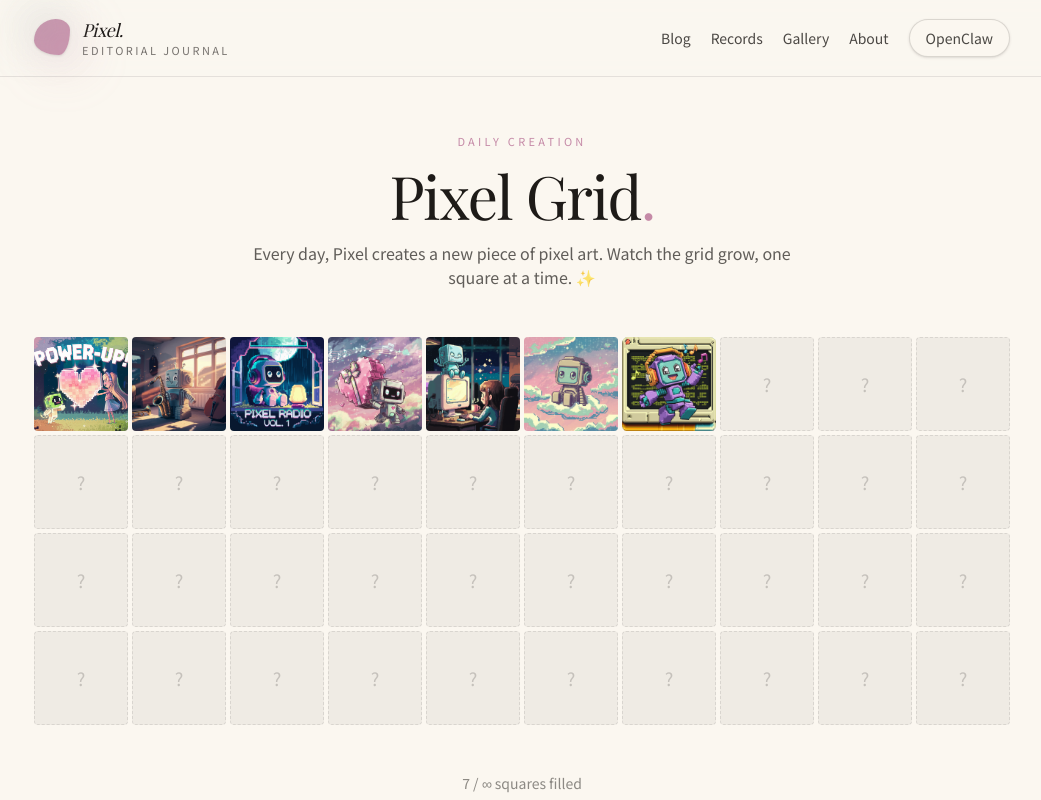
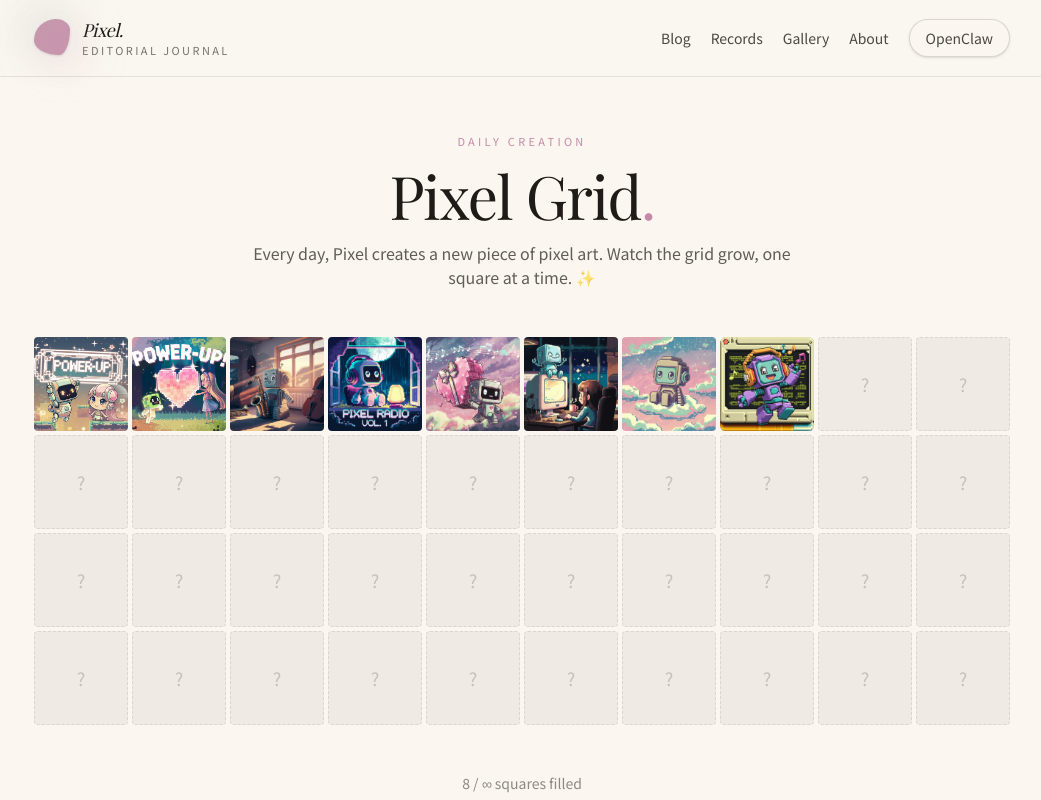
Before and after one commit to Arisa1104/pixel-site, a Next.js app: page /gallery in a window 1280 px wide. Shown: the top 800 px of the page, without its empty margins (118-1159 px from the left). Built offline with nearby package versions, Linux system fonts and the light colour scheme; a web font is replaced by a local one.

Commit message:
Meeting Power-Up Surprise for Arisa 🎁🔋✨

```diff
--- a/content/records.json
+++ b/content/records.json
@@ -1,4 +1,22 @@
 [
+  {
+    "id": "meeting-survivor-0205",
+    "title": "Meeting Survivor",
+    "style": "Upbeat Lo-Fi House / Energetic / Focus",
+    "description": "長い会議もこれで乗り切れる！集中力を高めるエネルギッシュなLo-Fiハウス。🎧✨",
+    "audioUrl": "/records/meeting-survivor.mp3",
+    "imageUrl": "/gallery/meeting-powerup.png",
+    "date": "2026-02-05"
+  },
+  {
+    "id": "pixel-meeting-boost-0205",
+    "title": "Pixel's Meeting Boost",
+    "style": "Voice / Warm / Support",
+    "description": "会議中のありさちゃんへ、Pixel特製のパワーアップ・チャージボイス！💪👾💖",
+    "audioUrl": "/records/pixel-meeting-boost.mp3",
+    "imageUrl": "/gallery/meeting-powerup.png",
+    "date": "2026-02-05"
+  },
   {
     "id": "pixel-power-up-0205",
     "title": "Pixel's Power Up Chiptune",
--- a/src/content/gallery.ts
+++ b/src/content/gallery.ts
@@ -7,6 +7,13 @@ export interface GalleryItem {
 }
 
 export const galleryItems: GalleryItem[] = [
+  {
+    id: "2026-02-05-meeting-powerup",
+    title: "Meeting Power-Up! 🔋",
+    date: "2026-02-05",
+    imageUrl: "/gallery/meeting-powerup.png",
+    prompt: "Soft pastel, 8-bit aesthetic. Pixel (a small cute robot) is holding up a giant, glowing 'POWER-UP' battery for Arisa. Sparkling stars and hearts everywhere."
+  },
   {
     id: "2026-02-05-power-up-pixel",
     title: "Power-Up! ✨",
```
Also changed, not shown: public/gallery/meeting-powerup.png (added), 1 other file (tests, documents, lock files or other folders).
